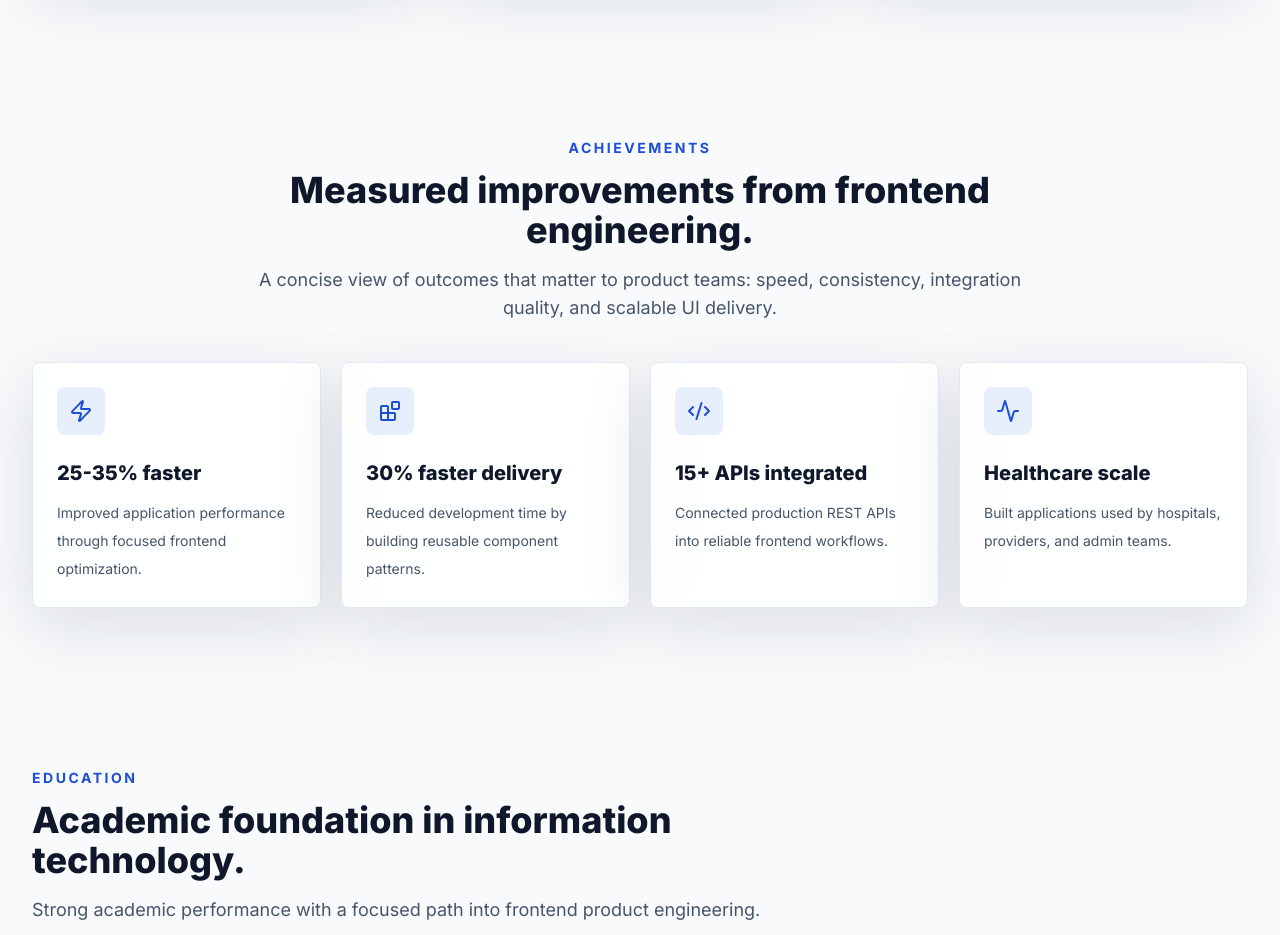
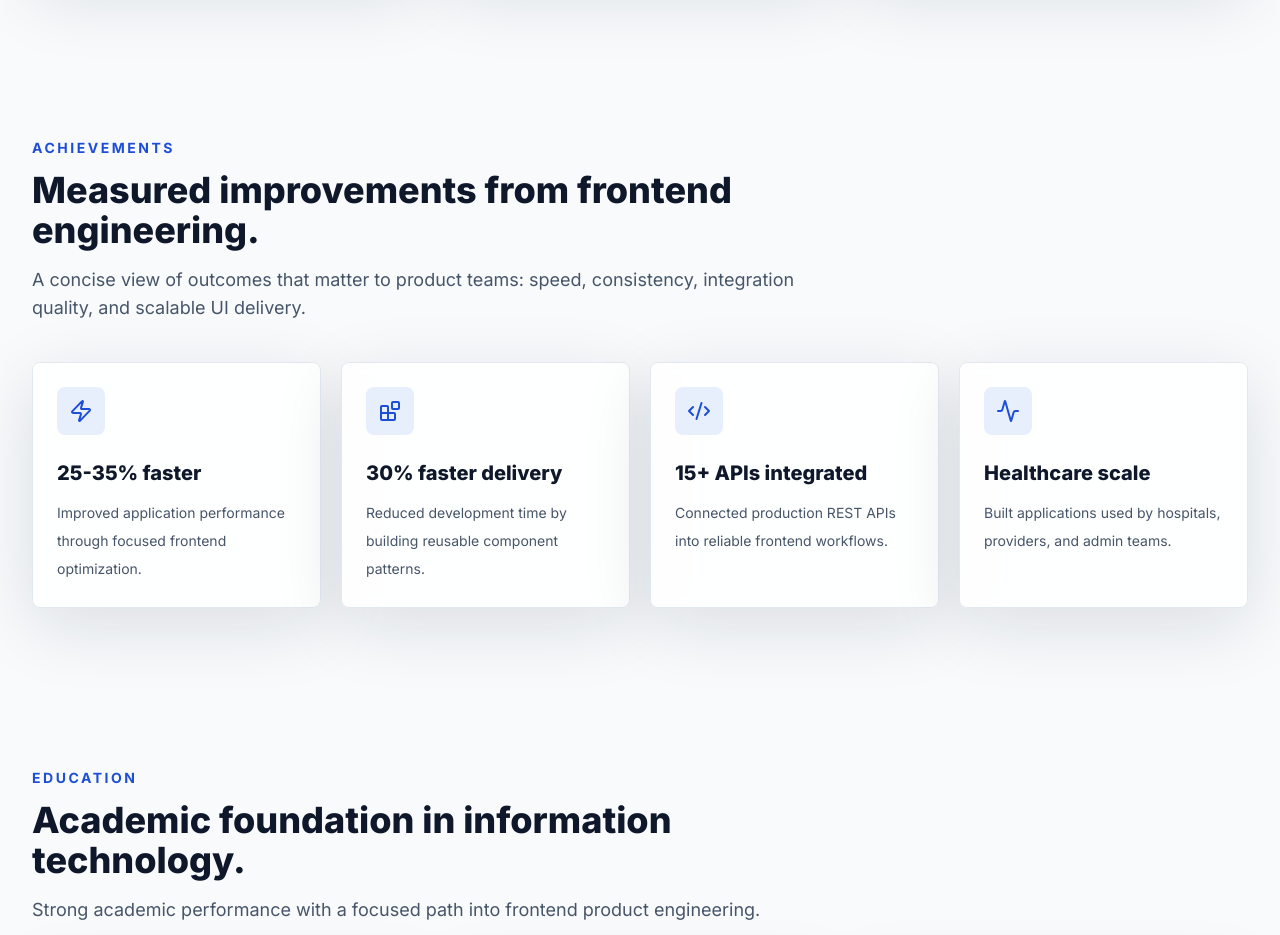
Before and after one commit to deodikarvarad/Portfolio, a React (Vite) app: page / in a window 1280 px wide. Shown: the part 4660-5595 px from the top of the page. Built offline with nearby package versions, Linux system fonts and the light colour scheme.

Commit message:
allignment

```diff
--- a/src/sections/Achievements.jsx
+++ b/src/sections/Achievements.jsx
@@ -10,7 +10,7 @@ export default function Achievements() {
         eyebrow="Achievements"
         title="Measured improvements from frontend engineering."
         description="A concise view of outcomes that matter to product teams: speed, consistency, integration quality, and scalable UI delivery."
-        align="center"
+        align="left"
       />
       <div className="mt-10 grid gap-5 sm:grid-cols-2 lg:grid-cols-4">
         {achievements.map((achievement, index) => {
```
